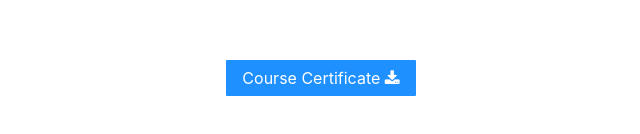
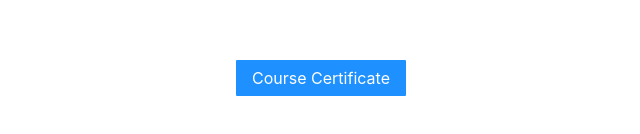
Before and after one commit to archivenptelaincontentnEcertificates/archivenptelaincontentnEcertificates, a plain HTML site: page index.html in a window 1280 px wide. Shown: the part 322-456 px from the top of the page, without its empty margins (319-959 px from the left). Drawn offline with Linux system fonts and the light colour scheme.

Commit message:
Update index.html

```diff
--- a/index.html
+++ b/index.html
@@ -10,7 +10,7 @@
 </head>
 <body>
     <a href="https://i.ibb.co/27jHGrLK/Screenshot-2025-06-09-20-28-18-02-40deb401b9ffe8e1df2f1cc5ba480b12.jpg" download='image' class="download-btn">Course Certificate
-        <i class="fa fa-download"></i>
+
     </a>
 </body>
 </html>
```
